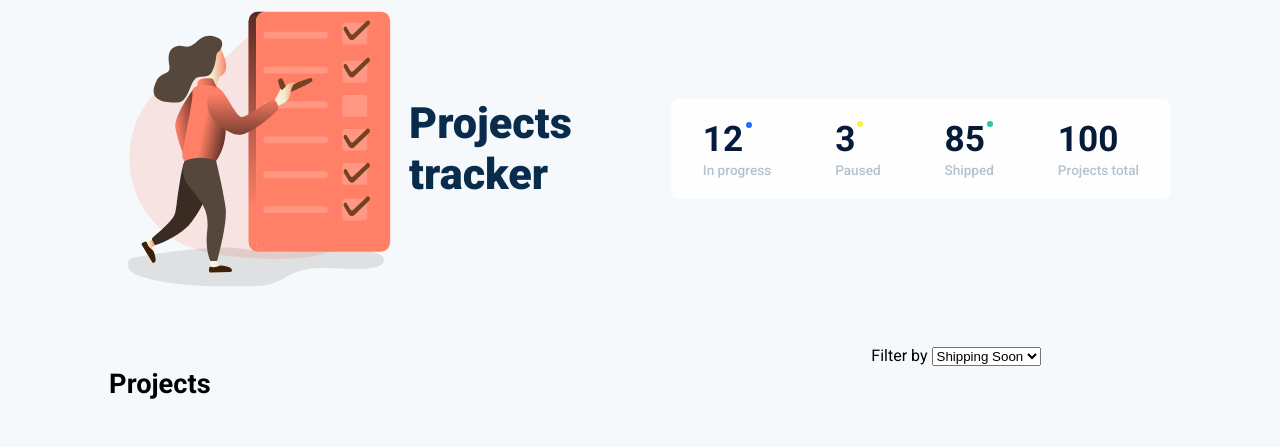
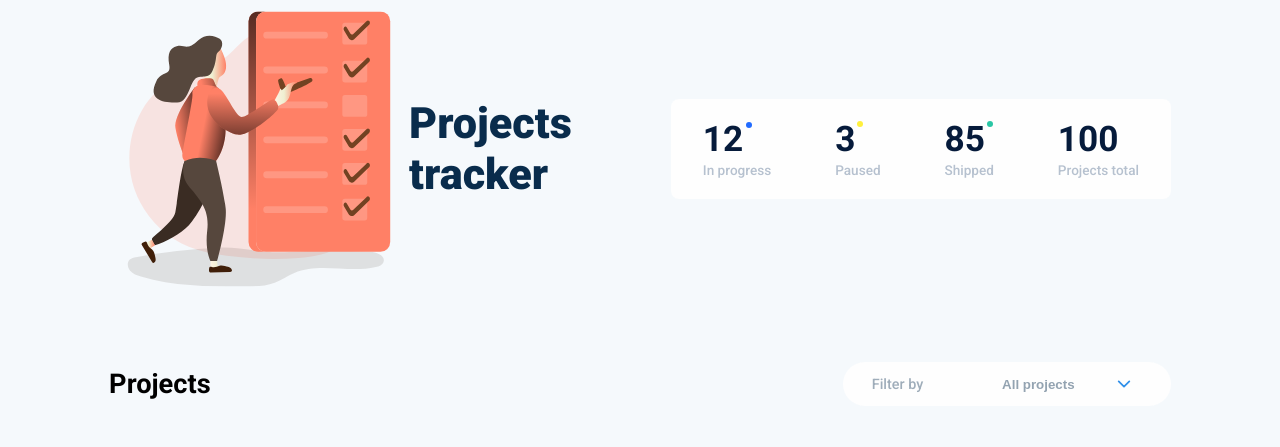
Before and after one commit to thealamu/projectstracker, a Django app: page / in a window 1280 px wide. Shown: the part 52-499 px from the top of the page. Run offline with Django 3.2, Linux system fonts and the light colour scheme; data that the repository does not hold is empty.

Commit message:
Style the filter

```diff
--- a/tracker/static/tracker/index.css
+++ b/tracker/static/tracker/index.css
@@ -58,9 +58,44 @@ main {
   margin: 6% 0 0 4%;
 }
 
+#list-header {
+  align-self: center;
+}
+
 #list-header h2 {
   font-weight: 700;
   font-size: 1.7em;
+}
+
+#filter {
+  display: flex;
+  background-color: #fefefe;
+  padding: 14px;
+  height: 16px;
+  border-radius: 32px;
+  width: 300px;
+  align-items: center;
+  justify-content: space-evenly;
+  align-self: center;
+}
+
+#filter #filter-text {
+  margin-right: 64px;
+  color: #9fadba;
+  font-weight: 500;
+  font-size: 0.9em;
+}
+
+#filter select {
+  color: #93a3b1;
+  width: 140px;
+  font-weight: 900;
+  border: none;
+  height: 30px;
+  -webkit-appearance: none;
+  -moz-appearance: none;
+  appearance: none;
+  background: url(arrowdown.svg) 96% / 20% no-repeat transparent;
 }
 
 @media (min-width: 700px) {
@@ -76,6 +111,9 @@ main {
   #app-logo {
     display: flex;
     align-items: center;
+  }
+  #filter {
+    justify-self: end;
   }
 }
 
--- a/tracker/templates/tracker/index.html
+++ b/tracker/templates/tracker/index.html
@@ -44,9 +44,14 @@
                 <h2>Projects</h2>
         </div>
         <div id="filter">
-                Filter by
+                <span id="filter-text">Filter by</span>
                 <select>
-                        <option value="shipping soon">Shipping Soon</option>
+                        <option value="0">Buried</option>
+                        <option value="1">Paused</option>
+                        <option value="2">In progress</option>
+                        <option value="3">Shipping soon</option>
+                        <option value="4">Shipped</option>
+                        <option value="5" selected>All projects</option>
                 </select>
         </div>
         <div id="projects-list">
```
Also changed, not shown: tracker/static/tracker/arrowdown.svg (added).
